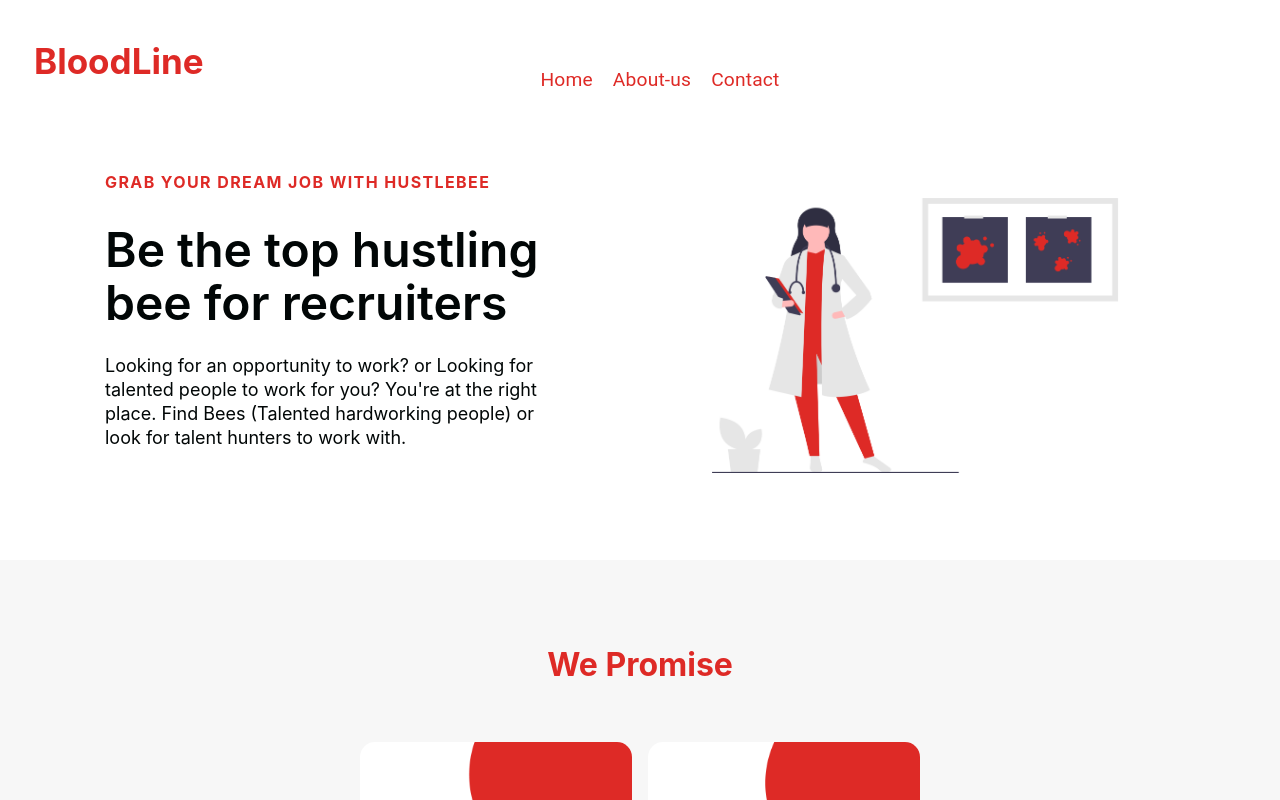
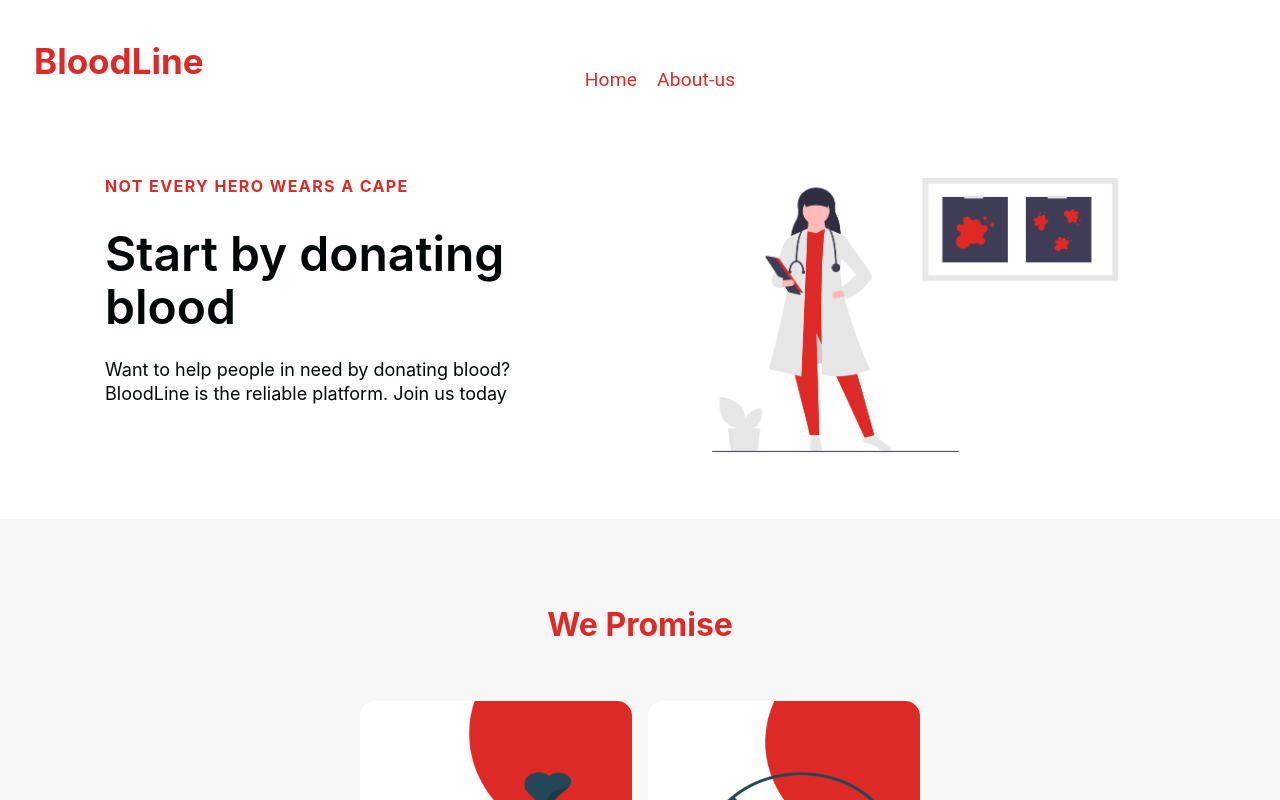
Before and after one commit to geeekgod/BloodLine-Website, a React (Create React App) app: page / in a window 1280 px wide. Shown: the top 800 px of the page. Built offline with nearby package versions, Linux system fonts and the light colour scheme.

Commit message:
chore:links added

```diff
--- a/src/Components/Cards.jsx
+++ b/src/Components/Cards.jsx
@@ -72,7 +72,7 @@ const TeamCards = ({ item }) => {
       <CardActions sx={{ justifyContent: "center !important" }}>
         <IconButton
           sx={{ m: "0 !important" }}
-          color="primary"
+          color="error"
           href={item.linkedIn}
           target="_blank"
           size="large"
@@ -81,7 +81,7 @@ const TeamCards = ({ item }) => {
         </IconButton>
         <IconButton
           sx={{ m: "0 !important" }}
-          color="primary"
+          color="error"
           href={item.gitHub}
           target="_blank"
           size="large"
--- a/src/Components/LandingPg/Data.jsx
+++ b/src/Components/LandingPg/Data.jsx
@@ -1,10 +1,10 @@
 export const beforeHomeObj = {
   id: "home",
 
-  topLine: "Grab your dream job with HustleBee",
-  headLine: "Be the top hustling bee for recruiters",
+  topLine: "Not every hero wears a cape",
+  headLine: "Start by donating blood",
   description:
-    "Looking for an opportunity to work? or Looking for talented people to work for you? You're at the right place. Find Bees (Talented hardworking people) or look for talent hunters to work with.",
+    "Want to help people in need  by donating blood? BloodLine is the reliable platform. Join us today",
   buttonLabel: "Get Started",
   imgStart:false,
     alt: "landing image",
--- a/src/Components/Navbar/DrawerComponent.jsx
+++ b/src/Components/Navbar/DrawerComponent.jsx
@@ -34,13 +34,13 @@ const DrawerComponent = ({ openDrawer, setOpenDrawer }) => {
         </ListItem>
         </Link>
 
-        <ListItem divider  onClick={() => setOpenDrawer(false)}>
+        {/* <ListItem divider  onClick={() => setOpenDrawer(false)}>
 
           <ListItemIcon sx={{ px: 5 }}>
             <ListItemText>Contact</ListItemText>
           </ListItemIcon>
 
-        </ListItem>
+        </ListItem> */}
         {/* buttons */}
 
       </List>
--- a/src/Components/Navbar/index.jsx
+++ b/src/Components/Navbar/index.jsx
@@ -81,7 +81,7 @@ const Navbar = ({ matches }) => {
                     About-us
                   </Typography>
                 </Link>
-               <Link to="/contactus">
+               {/* <Link to="/contactus">
                <Typography
                   sx={{
                     marginRight: "20px",
@@ -93,7 +93,7 @@ const Navbar = ({ matches }) => {
                 >
                   Contact
                 </Typography>
-               </Link>
+               </Link> */}
 
               </Box>
             )}
--- a/src/Components/Routerpg/index.jsx
+++ b/src/Components/Routerpg/index.jsx
@@ -12,7 +12,7 @@ const Routerpg = ({matches} ) => {
         <Route index path='/' element={<Landing matches={matches} />}/>
 
         <Route path='/aboutus' element={<AboutUs matches={matches} />}/>
-        <Route path='/contactus' element={<ContactUs matches={matches} />}/>
+        {/* <Route path='/contactus' element={<ContactUs matches={matches} />}/> */}
 
 
       </Routes>
```
